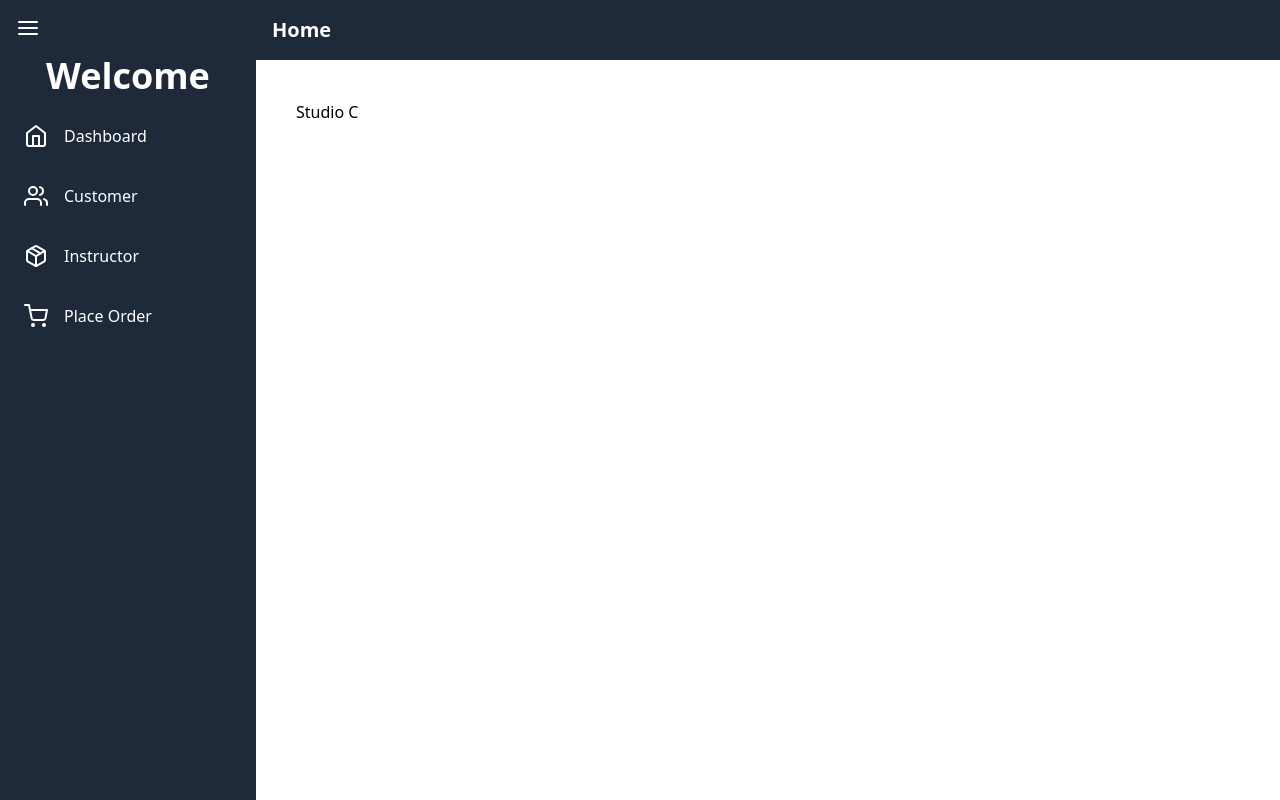
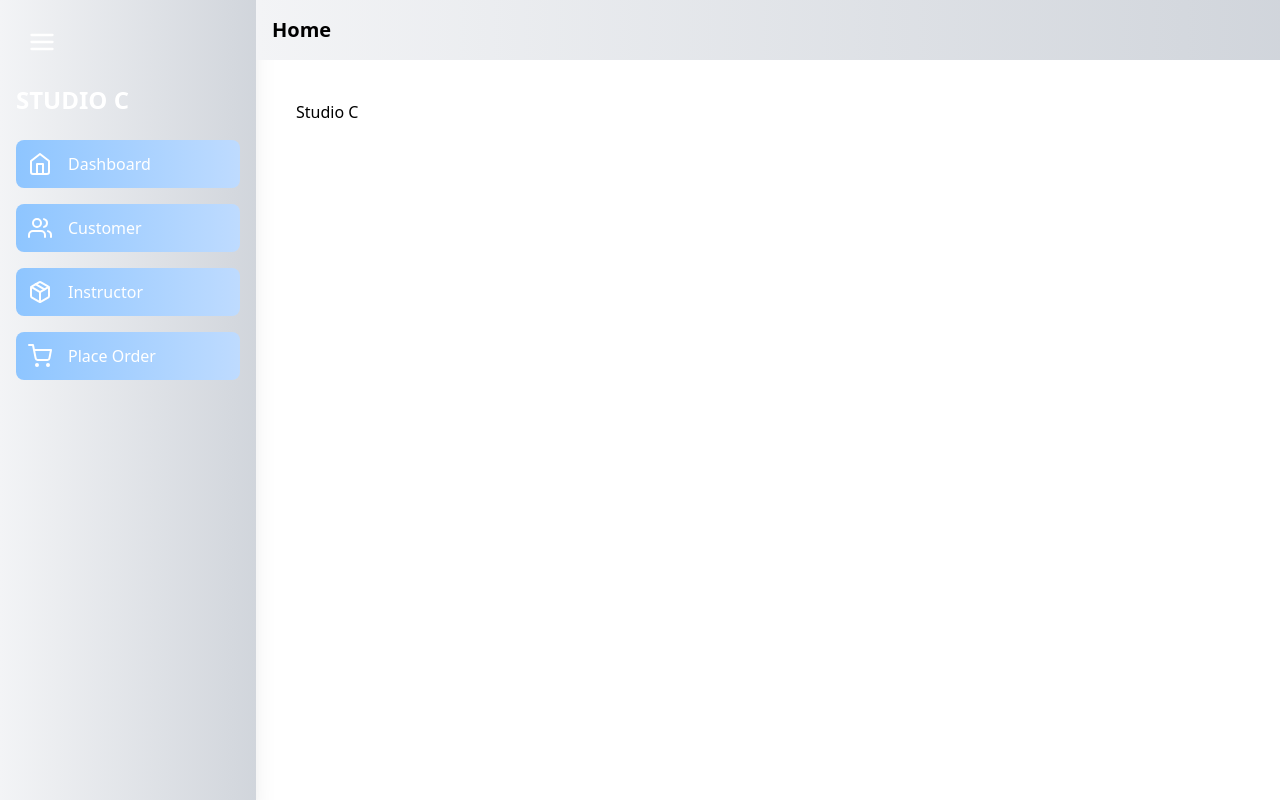
Before and after one commit to CHAMUD12/Studio-Management-React-Ts, a React (Vite) app: page / in a window 1280 px wide. Built offline with nearby package versions, Linux system fonts and the light colour scheme.

Commit message:
sidebar updated

```diff
--- a/src/components/Menu.tsx
+++ b/src/components/Menu.tsx
@@ -1,45 +1,45 @@
-import { useState } from "react"
+import { useState } from "react";
 import {
   Menu as MenuIcon,
   Home,
   Users,
   Package,
-  ShoppingCart
-} from "react-feather"
-import { Link } from "react-router"
+  ShoppingCart,
+} from "react-feather";
+import { Link } from "react-router";
 
 export function Menu() {
-  const [isSidebarOpen, setIsSidebarOpen] = useState(true)
+  const [isSidebarOpen, setIsSidebarOpen] = useState(true);
 
   const toggleSidebar = () => {
-    setIsSidebarOpen(!isSidebarOpen)
-  }
+    setIsSidebarOpen(!isSidebarOpen);
+  };
 
   return (
       <div
-      className={`bg-gray-800 text-white ${
-        isSidebarOpen ? "w-64" : "w-16"
-      } transition-all duration-300 ease-in-out`}
+          className={`bg-gradient-to-r from-gray-100 to-gray-300 text-white shadow-xl ${
+              isSidebarOpen ? "w-64" : "w-20"
+          } transition-all duration-300 ease-in-out h-screen flex flex-col`}
       >
         <div className="p-4 flex flex-col h-full">
           <button
               onClick={toggleSidebar}
-          className="text-white focus:outline-none mb-4"
+              className="text-white p-3 rounded-lg transition duration-300  hover:bg-white hover:text-black flex"
           >
             <MenuIcon
-            className={`w-6 h-6 transform transition-transform ${
+                className={`w-7 h-7 transform transition-transform ${
                     isSidebarOpen ? "rotate-180" : ""
                 }`}
             />
           </button>
           {isSidebarOpen && (
-          <h1 className="text-center text-4xl font-bold">Welcome</h1>
+              <h1 className="text-2xl font-bold text-white mt-4">STUDIO C</h1>
           )}
-        <ul className="flex flex-col space-y-5 mt-5">
+          <ul className="flex flex-col space-y-4 mt-6">
             <li>
               <Link
                   to=""
-              className="flex items-center space-x-4 p-2 rounded-md transition-colors hover:bg-blue-700 hover:text-gray-200"
+                  className="flex items-center space-x-4 p-3 rounded-lg bg-gradient-to-r from-blue-300 to-blue-200 transition duration-300 hover:bg-white hover:text-black"
               >
                 <Home className="w-6 h-6" />
                 {isSidebarOpen && <span>Dashboard</span>}
@@ -48,7 +48,7 @@ export function Menu() {
             <li>
               <Link
                   to="customer"
-              className="flex items-center space-x-4 p-2 rounded-md transition-colors hover:bg-blue-700 hover:text-gray-200"
+                  className="flex items-center space-x-4 p-3 rounded-lg bg-gradient-to-r from-blue-300 to-blue-200 transition duration-300 hover:bg-white hover:text-black"
               >
                 <Users className="w-6 h-6" />
                 {isSidebarOpen && <span>Customer</span>}
@@ -57,7 +57,7 @@ export function Menu() {
             <li>
               <Link
                   to="instructor"
-              className="flex items-center space-x-4 p-2 rounded-md transition-colors hover:bg-blue-700 hover:text-gray-200"
+                  className="flex items-center space-x-4 p-3 rounded-lg bg-gradient-to-r from-blue-300 to-blue-200 transition duration-300 hover:bg-white hover:text-black"
               >
                 <Package className="w-6 h-6" />
                 {isSidebarOpen && <span>Instructor</span>}
@@ -66,7 +66,7 @@ export function Menu() {
             <li>
               <Link
                   to="place-order"
-              className="flex items-center space-x-4 p-2 rounded-md transition-colors hover:bg-blue-700 hover:text-gray-200"
+                  className="flex items-center space-x-4 p-3 rounded-lg bg-gradient-to-r from-blue-300 to-blue-200 transition duration-300 hover:bg-white hover:text-black"
               >
                 <ShoppingCart className="w-6 h-6" />
                 {isSidebarOpen && <span>Place Order</span>}
@@ -75,5 +75,5 @@ export function Menu() {
           </ul>
         </div>
       </div>
-  )
+  );
 }
--- a/src/components/RootLayout.tsx
+++ b/src/components/RootLayout.tsx
@@ -8,7 +8,7 @@ export function RootLayout() {
   const routeTitles: any = {
     "/": "Home",
     "/customer": "Customers Management",
-    "/instructor": "Instructors Management",
+    "/instructor": "Instructor Management",
   }
 
   const title = routeTitles[location?.pathname] || "Shop"
@@ -17,7 +17,7 @@ export function RootLayout() {
       <div className="flex h-screen">
         <Menu />
         <div className="flex-1 flex flex-col transition-all duration-300">
-        <header className="bg-gray-800 text-white p-4 flex items-center">
+          <header className="bg-gradient-to-r from-gray-100 to-gray-300 text-black p-4 flex items-center">
             <h1 className="text-xl font-semibold">{title}</h1>
           </header>
           <main className="p-4 flex-1 overflow-y-auto">
```
Lines whose indentation alone changed are shown as unchanged.
